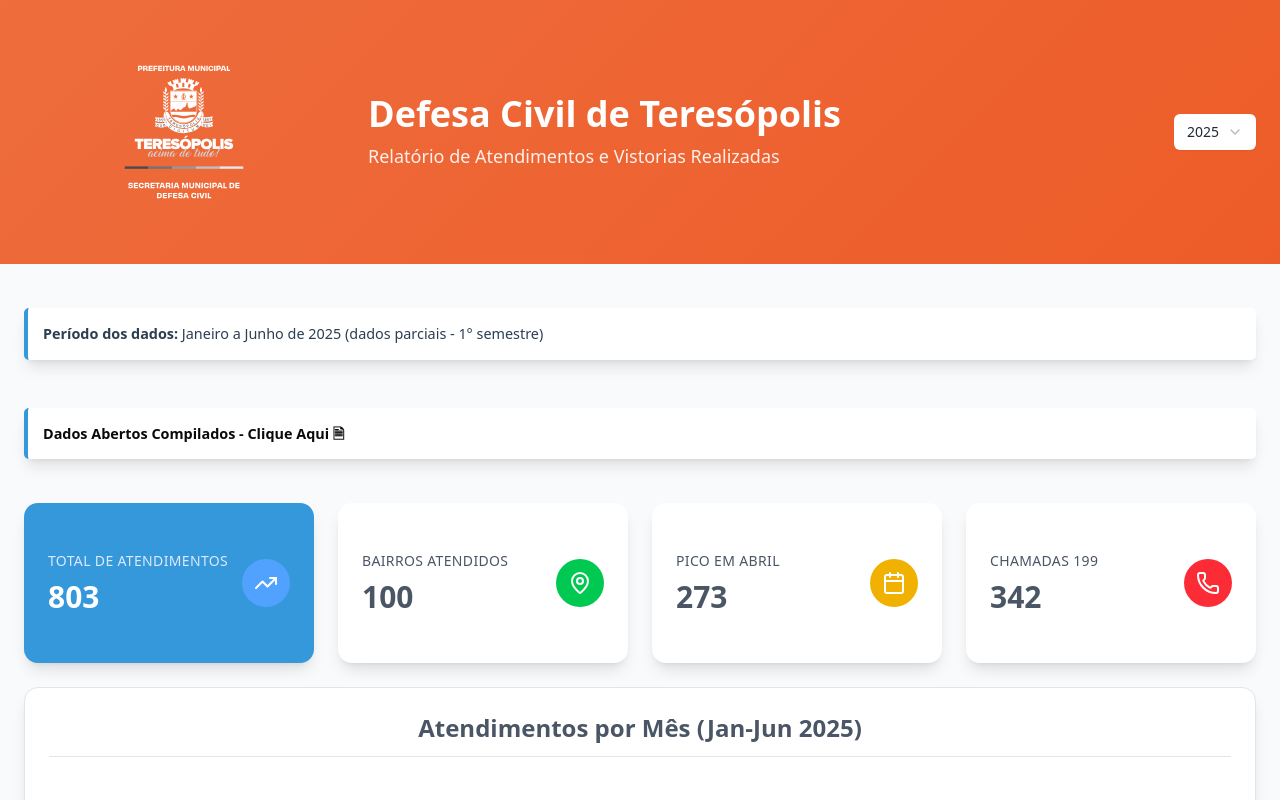
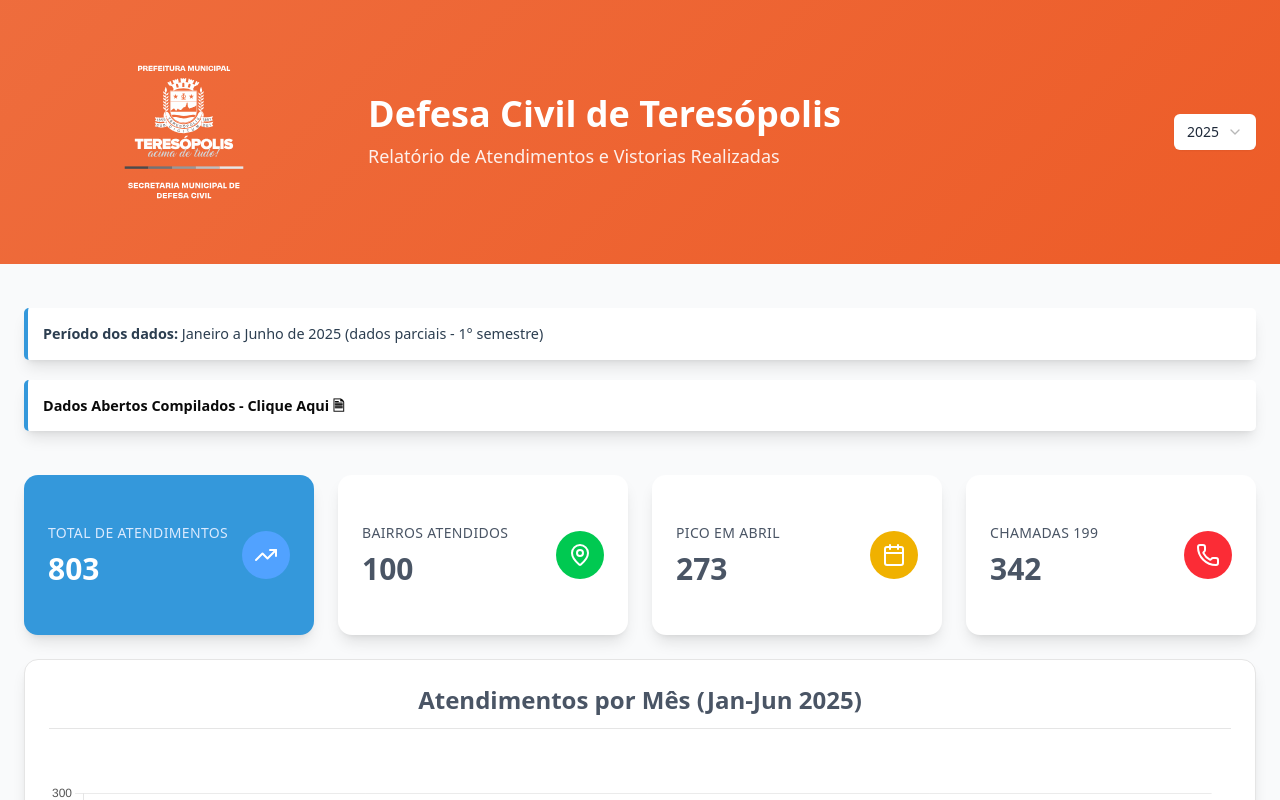
Before and after one commit to CiTecTeresopolis/Dashboard-Defesa-Civil, a React (Vite) app: page / in a window 1280 px wide. Shown: the top 800 px of the page. Built offline with nearby package versions, Linux system fonts and the light colour scheme.

Commit message:
novo teste2

```diff
--- a/src/components/Dashboard.jsx
+++ b/src/components/Dashboard.jsx
@@ -104,7 +104,7 @@
         </div>
       )}
 
-      <div className="max-w-7xl mx-auto px-6 pt-2">
+      <div className="max-w-7xl mx-auto px-6">
           <div class="period-note shadow-lg" >
             <a
         className="font-bold text-foreground mb-4 mt-5 text-center"
```
